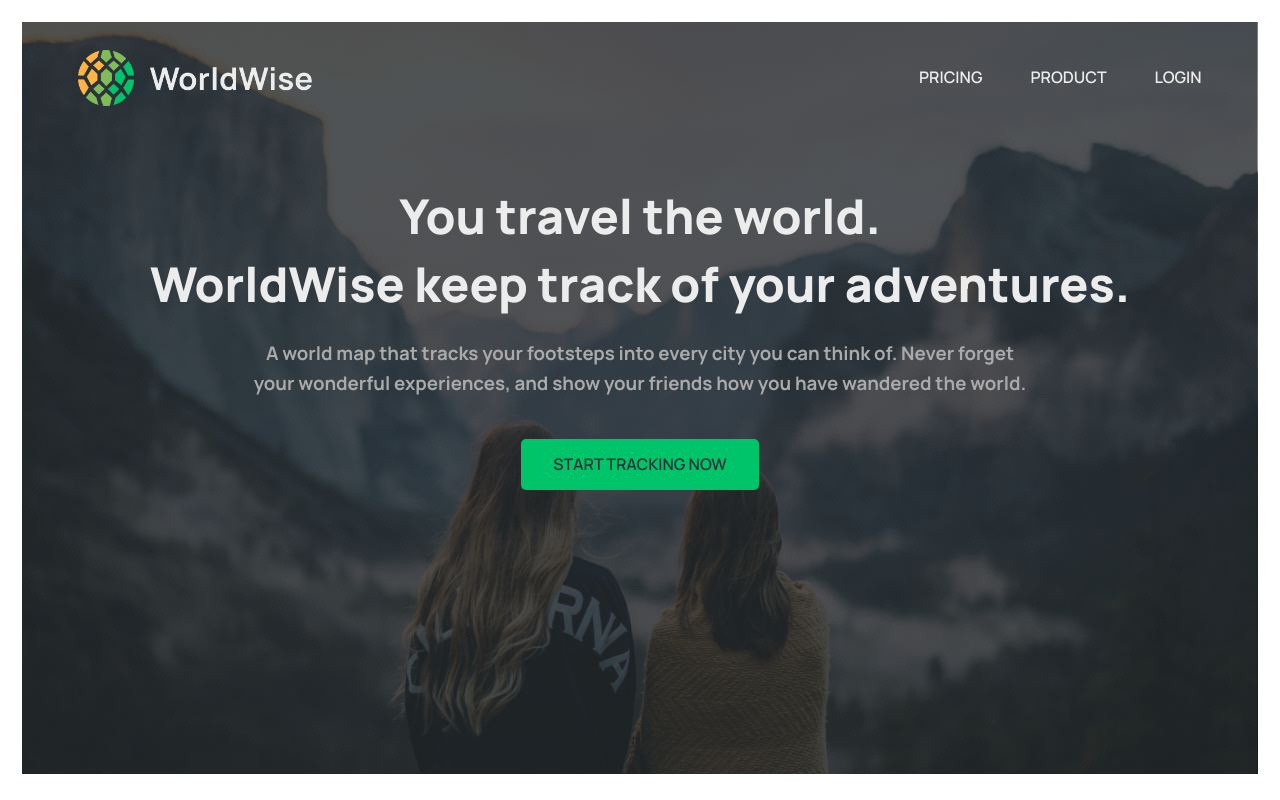
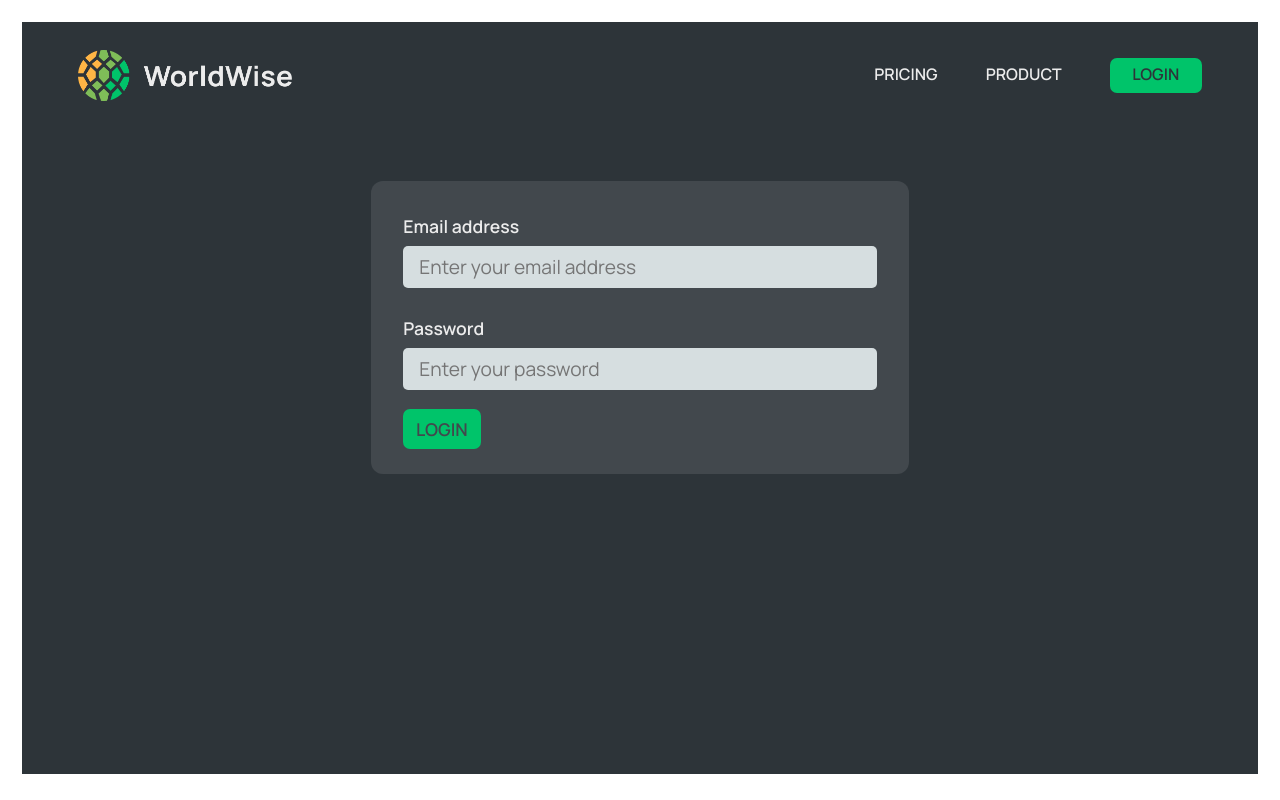
Before and after one commit to juanan-fernandez/projects-jonas-course, a React (Vite) app in the folder worldwise/: page /login in a window 1280 px wide. Built offline with nearby package versions, Linux system fonts and the light colour scheme; the HTML template or start-up script is replaced by a standard one.

Commit message:
start of login form

```diff
--- a/worldwise/src/App.tsx
+++ b/worldwise/src/App.tsx
@@ -2,6 +2,7 @@ import { Routes, Route } from 'react-router-dom'
 import { Home } from './pages/Home/Home'
 import { Product } from './pages/Product/Product'
 import { Pricing } from './pages/Pricing/Pricing'
+import { Login } from './pages/Login/Login'
 
 function App(): React.JSX.Element {
 	return (
@@ -9,7 +10,7 @@ function App(): React.JSX.Element {
 			<Route path='/' element={<Home />} />
 			<Route path='/pricing' element={<Pricing />} />
 			<Route path='/product' element={<Product />} />
-			<Route path='/login' element={<Home />} />
+			<Route path='/login' element={<Login />} />
 			<Route path='*' element={<Home />} />
 		</Routes>
 	)
--- a/worldwise/src/components/Logo/Logo.module.css
+++ b/worldwise/src/components/Logo/Logo.module.css
@@ -1,3 +1,3 @@
 .logo {
-	height: 3.5rem;
+	height: 3.2rem;
 }
--- a/worldwise/src/components/Logo/Logo.tsx
+++ b/worldwise/src/components/Logo/Logo.tsx
@@ -1,8 +1,9 @@
+import { Link } from 'react-router-dom'
 import styles from './Logo.module.css'
 export function Logo() {
 	return (
-		<div>
+		<Link to='/'>
 			<img src='/logo.png' className={styles.logo} />
-		</div>
+		</Link>
 	)
 }
--- a/worldwise/src/components/Navbar/Navbar.module.css
+++ b/worldwise/src/components/Navbar/Navbar.module.css
@@ -14,7 +14,20 @@
 .logo {
 	height: 3rem;
 }
+/*
+.nav a:global(.active) { esto es otra forma de hacerlo
+	color: var(--color-brand--2);
+} */
 
-.nav a:global(.active) {
-	color: --var(--color-brand--2);
+.active {
+	color: var(--color-brand--2);
 }
+
+.login {
+	color: var(--color-dark--1);
+	padding: 0.3rem 1.4rem;
+	background-color: var(--color-brand--2);
+	border-radius: 7px;
+	display: inline-block;
+	font-weight: 600;
+}
--- a/worldwise/src/components/Navbar/Navbar.tsx
+++ b/worldwise/src/components/Navbar/Navbar.tsx
@@ -8,13 +8,19 @@ export function NavBar(): React.JSX.Element {
 			<Logo />
 			<ul>
 				<li>
-					<NavLink to='/pricing'>PRICING</NavLink>
+					<NavLink to='/pricing' className={({ isActive }) => (isActive ? `${styles.active}` : '')}>
+						PRICING
+					</NavLink>
 				</li>
 				<li>
-					<NavLink to='/product'>PRODUCT</NavLink>
+					<NavLink to='/product' className={({ isActive }) => (isActive ? `${styles.active}` : '')}>
+						PRODUCT
+					</NavLink>
 				</li>
 				<li>
-					<NavLink to='/login'>LOGIN</NavLink>
+					<NavLink to='/login' className={styles.login}>
+						LOGIN
+					</NavLink>
 				</li>
 			</ul>
 		</nav>
--- a/worldwise/src/index.css
+++ b/worldwise/src/index.css
@@ -43,21 +43,22 @@ body {
 main {
 	margin: 1.4rem;
 	padding: 1.7rem 3.5rem;
-	min-height: calc(100vh - 3rem);
+	min-height: calc(100dvh - 3rem);
 	background-color: var(--color-dark--1);
 }
 
 label {
-	font-size: 1.6rem;
+	font-size: 1.1rem;
 	font-weight: 600;
+	line-height: 2.5rem;
 }
 
 input,
 textarea {
 	width: 100%;
-	padding: 0.8rem 1.2rem;
+	padding: 0.5rem 1rem;
 	font-family: inherit;
-	font-size: 1.6rem;
+	font-size: 1.2rem;
 	border: none;
 	border-radius: 5px;
 	background-color: var(--color-light--3);
--- a/worldwise/src/pages/Home/Home.module.css
+++ b/worldwise/src/pages/Home/Home.module.css
@@ -5,17 +5,16 @@
 }
 
 .homepage section {
-	margin: 6rem auto;
-	width: clamp(60dww, 80%, 1000px);
 	display: flex;
 	flex-direction: column;
+	height: 80dvh;
 	justify-content: center;
 	align-items: center;
 	gap: 2.5rem;
-	height: 85%;
 }
 .homepage h1 {
-	line-height: 1.8rem;
+	line-height: clamp(3rem, 1.5rem, 2rem);
+	text-align: center;
 }
 
 .homepage h3 {
@@ -34,5 +33,4 @@
 	border-radius: 5px;
 	display: inline-block;
 	font-weight: 600;
-	width: auto;
 }
--- /dev/null
+++ b/worldwise/src/pages/Login/Login.module.css
@@ -0,0 +1,30 @@
+.loginpage section {
+	margin: 5rem auto;
+	width: clamp(35vw, 60vw, 55rem);
+	display: flex;
+	justify-content: center;
+}
+
+.loginpage form {
+	background-color: var(--color-dark--2);
+	border-radius: 12px;
+	padding: 1rem 2rem;
+	width: 70%;
+}
+
+.loginpage form button {
+	border-radius: 7px;
+	background-color: var(--color-brand--2);
+	color: var(--color-dark--2);
+	padding: 0.5rem 0.8rem;
+	outline: none;
+	border: 0px;
+	font-size: 1.1rem;
+	font-weight: 600;
+	text-transform: uppercase;
+	cursor: pointer;
+}
+
+.row {
+	padding: 0.6rem 0;
+}
--- /dev/null
+++ b/worldwise/src/pages/Login/Login.tsx
@@ -0,0 +1,51 @@
+import { useState } from 'react'
+import { NavBar } from '../../components/Navbar/Navbar'
+import styles from './Login.module.css'
+export function Login() {
+	const [login, setLogin] = useState({ email: '', password: '' })
+
+	const inputChangeHandler = (ev: React.ChangeEvent<HTMLInputElement>): void => {
+		setLogin(prevLogin => ({
+			...prevLogin,
+			[ev.currentTarget.name]: ev.currentTarget.value
+		}))
+	}
+
+	const formSubmitHandler = (ev: React.FormEvent<HTMLFormElement>) => {
+		ev.preventDefault()
+		if (login.email && login.password) useAuth
+	}
+
+	return (
+		<main className={styles.loginpage}>
+			<NavBar />
+			<section>
+				<form onSubmit={formSubmitHandler}>
+					<div className={styles.row}>
+						<label htmlFor='email'>Email address</label>
+						<input
+							type='email'
+							name='email'
+							placeholder='Enter your email address'
+							value={login.email}
+							onChange={inputChangeHandler}
+						/>
+					</div>
+					<div className={styles.row}>
+						<label htmlFor='password'>Password</label>
+						<input
+							type='password'
+							name='password'
+							placeholder='Enter your password'
+							value={login.password}
+							onChange={inputChangeHandler}
+						/>
+					</div>
+					<div className={styles.row}>
+						<button type='submit'>Login</button>
+					</div>
+				</form>
+			</section>
+		</main>
+	)
+}
```
Also changed, not shown: worldwise/src/pages/AppLayout/AppLayout.module.css (added), worldwise/src/pages/AppLayout/AppLayout.tsx (added).
